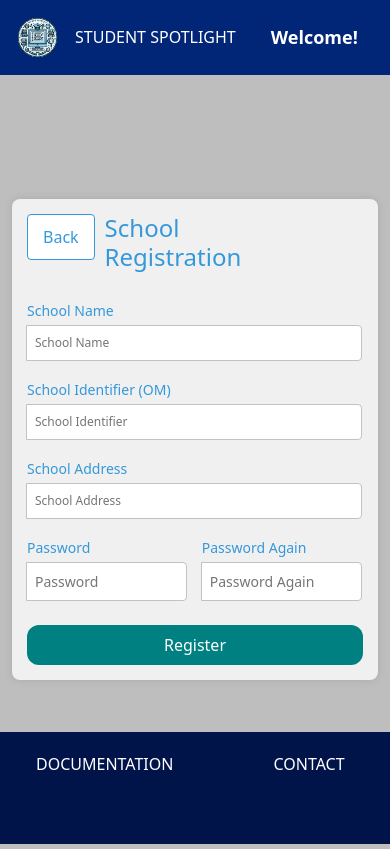
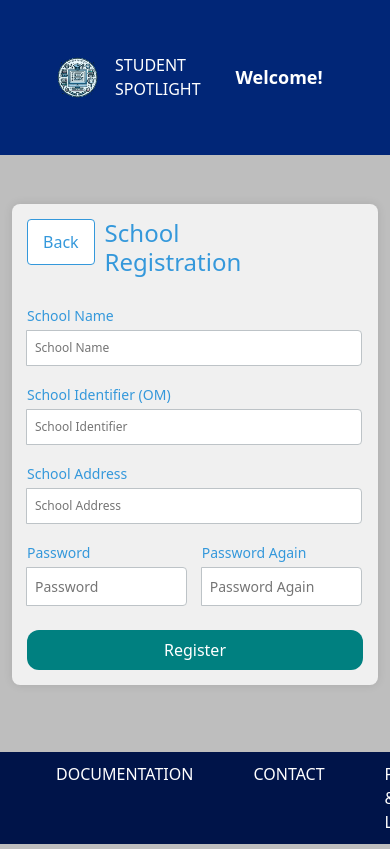
Before and after one commit to gl4s/StudentSpotlight, a React (Create React App) app in the folder client/: page /schoolregistration in a window 390 px wide. Built offline with nearby package versions, Linux system fonts and the light colour scheme.

Commit message:
More resp. fixes

```diff
--- a/client/src/components/SchoolAdmin/ActiveClassModal.js
+++ b/client/src/components/SchoolAdmin/ActiveClassModal.js
@@ -70,10 +70,13 @@ const ActiveClassModal = ({ isOpen, onClose }) => {
           <h3>Selected Class: {selectedClass.ClassName} |  Head Teacher: {selectedClass.HeadTeacherFirstName} {selectedClass.HeadTeacherLastName}</h3>
           <hr></hr>
           {successMessage && <p className="success-message">{successMessage}</p>}
-          <StudentTable classId={selectedClass.ClassID} refreshData={refreshData}/>
+          <div className="table-container">
+            <StudentTable classId={selectedClass.ClassID} refreshData={refreshData} />
+          </div>
         </div>
       )}
     </Modal>
+
   );
 };
 
--- a/client/src/css/ActiveClassModal.css
+++ b/client/src/css/ActiveClassModal.css
@@ -1,7 +1,8 @@
 /* ActiveClassModal.css */
 
 .edit-modal {
-    max-height: 60%;
+    max-height: 80% !important;
+    margin-top: 20px;
 }
 
 .modal-header {
@@ -29,7 +30,8 @@
 .class-container {
     overflow-x: auto; /* Enable horizontal scrolling */
     display: flex; /* Keep this to maintain horizontal layout */
-    padding: 20px;
+    padding: 14px;
+    padding-bottom: 4px;
     white-space: nowrap; /* Prevents the cards from wrapping onto the next line */
 }
 
@@ -61,6 +63,32 @@
     margin: 5px 0;
 }
 
+h3 {
+    margin-bottom: 0px !important;
+}
+
 .selected-class-details {
-    padding: 20px;
+    padding: 8px;
+    padding-top: 0;
 }
+
+@media only screen and (max-width: 768px) {
+    .edit-modal {
+        width: 80% !important; /* Adjust width for smaller screens */
+
+    }
+
+    .class-container {
+        overflow-x: auto; /* Enable horizontal scrolling */
+        display: flex; /* Keep this to maintain horizontal layout */
+        padding: 14px !important;
+        white-space: nowrap; /* Prevents the cards from wrapping onto the next line */
+    }
+
+    .h3 {
+        font-size: 24px !important;
+    }
+    .selected-class-details {
+        padding: 16px;
+    }
+}
--- a/client/src/css/Footer.css
+++ b/client/src/css/Footer.css
@@ -7,7 +7,7 @@
     display: flex;
     background-color: #001449;
     color: #fff;
-    padding: 20px;
+    padding: 10px;
 
     justify-content: center;
     align-items: center;
@@ -28,3 +28,27 @@
 .footer-label:hover {
     text-decoration: underline;
 }
+
+@media only screen and (max-width: 768px) {
+    .custom-footer {
+        position: fixed;
+        bottom: 0;
+        right: 0;
+        width: 100%;
+        display: flex;
+        background-color: #001449;
+        color: #fff;
+        padding: 10px;
+
+        justify-content: center;
+        align-items: center;
+        height: max-content;
+    }
+
+    .footer-label {
+        margin: 0 30px;
+        cursor: pointer;
+        color: #fff;
+        text-decoration: none;
+    }
+}
--- a/client/src/css/GlobalSubjects.css
+++ b/client/src/css/GlobalSubjects.css
@@ -1,18 +1,22 @@
+body {
+    padding-top: 5px;
+}
 .subjects-box {
     min-width: 768px;
     width: auto;
     background-color: #f0f0f0;
-    min-height: max-content;
+    max-height: max-content;
     border-radius: 20px;
 }
 
 .header {
     border-radius: 8px !important;
+    margin-bottom: 5px;
 }
 
 .custom-table-container {
     overflow: auto;
-    max-height: 300px; /* Adjust height as needed */
+    max-height: 280px; /* Adjust height as needed */
     background-color: #fff;
 }
 
--- a/client/src/css/Navbar.css
+++ b/client/src/css/Navbar.css
@@ -20,10 +20,8 @@
 
 .logo {
     width: 55px;
-    /* Adjust the size as needed */
     height: auto;
     margin-right: 10px;
-    /* Adjust the spacing between logo and label */
 }
 
 .label-right {
@@ -45,3 +43,20 @@
     font-size: large;
     font-weight: bold;
 }
+
+@media only screen and (max-width: 768px) {
+    .custom-navbar {
+        position: fixed;
+        top: 0;
+        left: 0;
+        width: 100%;
+        display: flex;
+        background-color: #012677;
+
+        justify-content: space-between;
+        align-items: center;
+        padding: 50px;
+        z-index: 1000;
+        height: max-content;
+    }
+}
--- a/client/src/css/SchoolMeta.css
+++ b/client/src/css/SchoolMeta.css
@@ -6,7 +6,8 @@
 }
 
 .box {
-  width: 800px;
+  width: 90%; /* Adjust width to be responsive */
+  max-width: 800px; /* Limit maximum width */
   background-color: #f0f0f0;
   border-radius: 8px;
   box-shadow: 0 0 10px rgba(0, 0, 0, 0.1);
@@ -52,7 +53,6 @@
   display: flex;
   justify-content: space-between; /* Distribute items evenly along the main axis */
   margin: auto;
-
 }
 
 .modal-buttons button {
@@ -90,3 +90,16 @@
   max-width: 600px;
   width: 100%;
 }
+
+/* Media Queries */
+@media only screen and (max-width: 768px) {
+  .box {
+    width: 80%;
+  }
+}
+
+@media only screen and (max-width: 480px) {
+  .box {
+    width: 90%;
+  }
+}
--- a/client/src/css/SchoolMetaEditModal.css
+++ b/client/src/css/SchoolMetaEditModal.css
@@ -1,7 +1,7 @@
 /* SchoolMetaEditModal.css */
 
 .ReactModal__Overlay {
-    background-color: rgba(0, 0, 0, 0.5) !important; /* Set your desired background color and opacity */
+    background-color: rgba(0, 0, 0, 0.5) !important;
     display: flex;
     align-items: center;
     justify-content: center;
@@ -16,8 +16,8 @@
     color: #333;
     background-color: #f0f0f0;
     max-width: 1000px;
-    max-height: 400px;
-    width: 100%;
+    max-height: max-content !important;
+    width: 90%;
     padding: 8px;
     box-sizing: border-box;
     border-radius: 8px;
@@ -55,10 +55,8 @@
 }
 
 .edit-modal button {
-    /* background-color: #394240; */
     border: 1px solid #3498db;
     max-width: 80px;
-    /* color: #3498db; */
     padding: 5px 5px;
     border: none;
     border-radius: 4px !important;
@@ -78,11 +76,8 @@
     background-color: #009cb1;
     color: white;
     max-width: fit-content;
-    /* margin-top: 10px; */
-    margin: 2rem 0 0 16rem;
-    margin-top: 0;
+    margin: 2rem auto 0 auto;
     padding: 10px 20px;
-    padding-bottom: 10px;
     border: none;
     cursor: pointer;
     border-radius: 4px;
@@ -122,11 +117,11 @@
     display: grid;
     grid-template-columns: repeat(2, 1fr);
     grid-gap: 10px;
-  }
+}
 
-  .edit-modal .form-field {
+.edit-modal .form-field {
     margin: 5px;
-  }
+}
 
 .navbar {
     z-index: 9999 !important;
@@ -139,3 +134,17 @@
 .success-message {
     color:#0097a7;
 }
+
+/* Media Queries */
+
+@media only screen and (max-width: 768px) {
+    .edit-modal {
+        width: 80%;
+    }
+}
+
+@media only screen and (max-width: 480px) {
+    .edit-modal {
+        width: 90%;
+    }
+}
--- a/client/src/css/StudentTable.css
+++ b/client/src/css/StudentTable.css
@@ -1,38 +1,23 @@
 .action-buttons {
   display: flex !important;
-    margin: auto;
-    justify-content: space-between !important;
-    max-width: 400px;
+  flex-wrap: wrap;
+  justify-content: space-evenly !important;
+  max-width: 100%;
+  padding-top: 5px;
 }
 
 .action-buttons button {
-    width: max-content  !important;
-    min-width: 120px;
-    margin-top: 20px !important;
-    margin-left: auto;
-    margin-right: auto;
+  min-width: 25% !important;
   font-size: 10px !important;
-    font-weight: 400 !important;
-    padding: 10px 15px;
-    border-radius: 4px !important;
-    cursor: pointer !important;
-    transition: background-color 0.3s, color 0.3 !important;
-}
+  padding: 6px 10px !important;
 
-p {
-    margin-bottom: 0 !important;
-}
-
-.delete-button {
-    background-color: rgb(255, 100, 100);
-}
-
-.delete-button:hover {
-    background-color: rgb(255, 30, 30) !important;
 }
 
 .student-table-container {
-    margin-top: 20px;
+  max-height: 280px;
+  overflow-y: auto;
+  border: 1px solid #ccc;
+  padding: 0px;
 }
 
 .student-table {
@@ -42,27 +27,36 @@ p {
 
 .student-table th,
 .student-table td {
-    padding: 8px;
+  padding: 6px;
   border: 1px solid #ddd;
   text-align: left;
 }
 
-  .student-table th {
-    background-color: #f2f2f2;
-  }
-
-  .student-table tr:nth-child(even) {
-    background-color: #f2f2f2;
-  }
-
-  .student-table tr:hover {
-    background-color: #ddd;
-  }
-
 .checkbox-column {
-    width: 50px;
+  width: 30px;
 }
 
 .checkbox-input {
   margin: 0 auto;
 }
+
+@media only screen and (max-width: 768px) {
+  .action-buttons button {
+    min-width: 100px !important;
+    font-size: 8px !important;
+    padding: 4px 10px !important;
+  }
+
+  .student-table-container {
+    max-height: 200px !important;
+  }
+
+  .student-table th,
+  .student-table td {
+    padding: 4px;
+  }
+
+  .checkbox-column {
+    width: 20px !important;
+  }
+}
```
Lines whose indentation alone changed are shown as unchanged.
